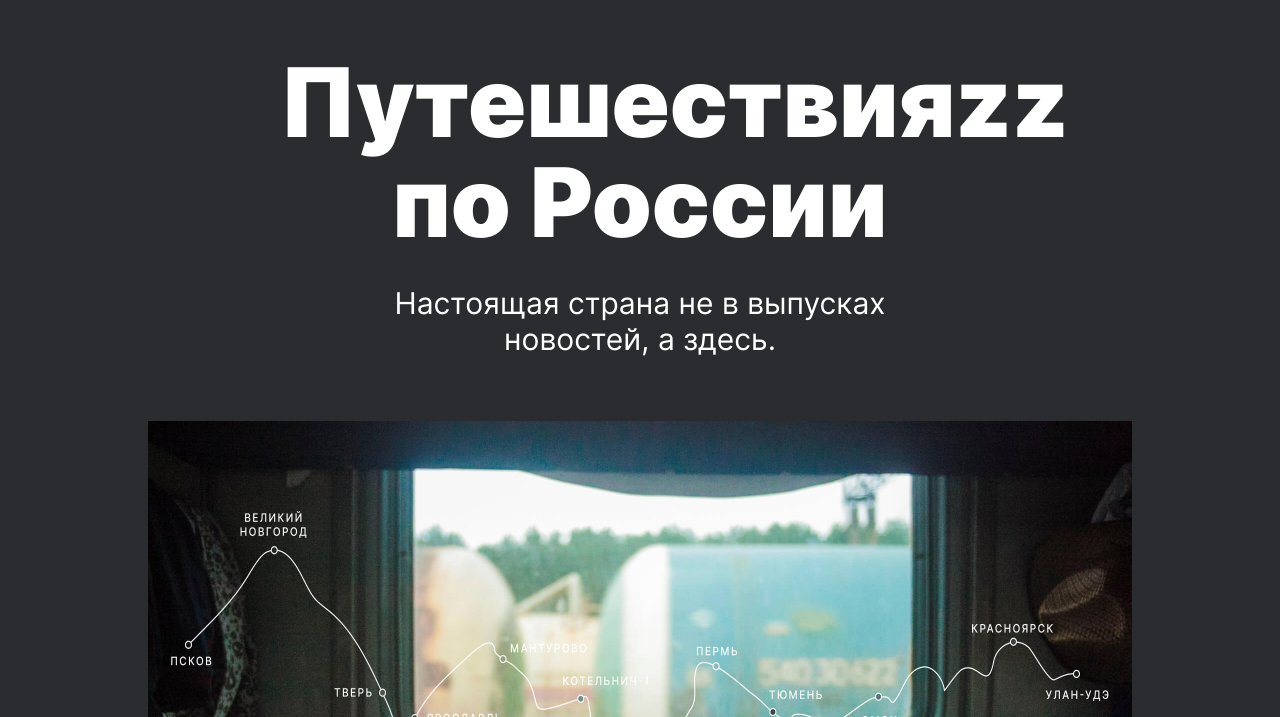
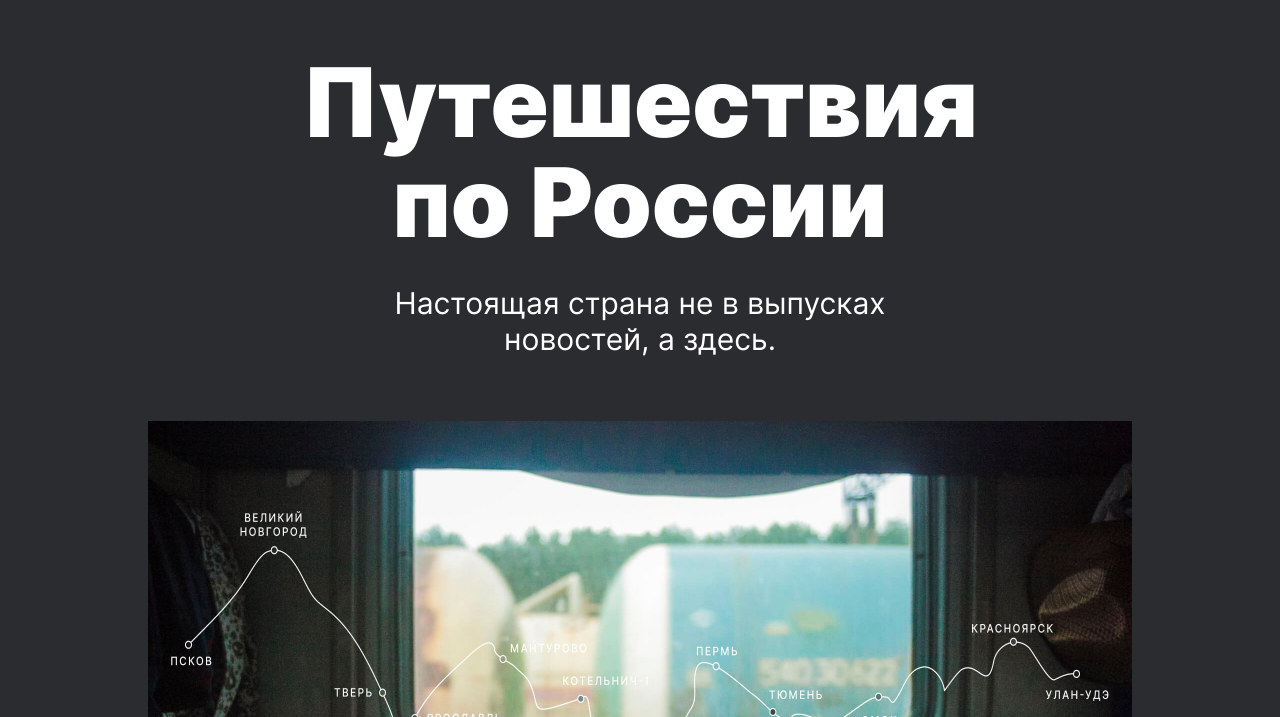
Before and after one commit to kazankovstas/russian-travel, a plain HTML site: page index.html in a window 1280 px wide. Shown: the part 83-800 px from the top of the page. Drawn offline with Linux system fonts and the light colour scheme.

Commit message:
fixed bem

```diff
--- a/index.html
+++ b/index.html
@@ -18,7 +18,7 @@
       </header>
       <main class="content">
         <section class="lead">
-          <h1 class="lead__title">Путешествияzz по России</h1>
+          <h1 class="lead__title">Путешествия по России</h1>
           <p class="lead__subtitle">
             Настоящая страна не в выпусках новостей, а здесь.
           </p>
```
